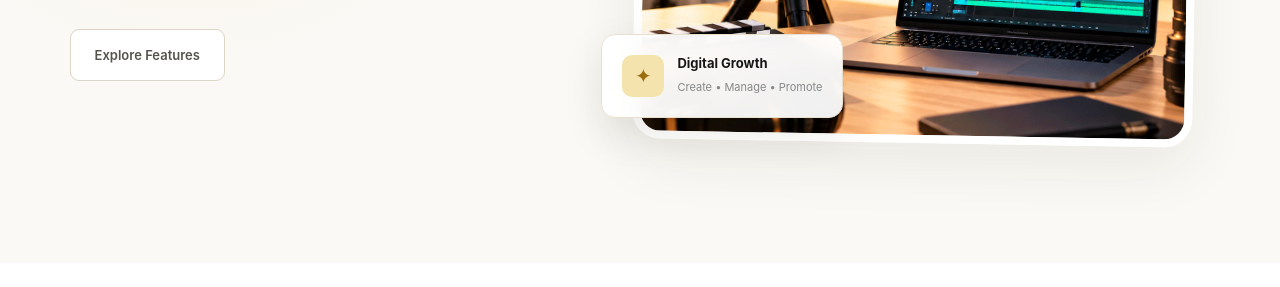
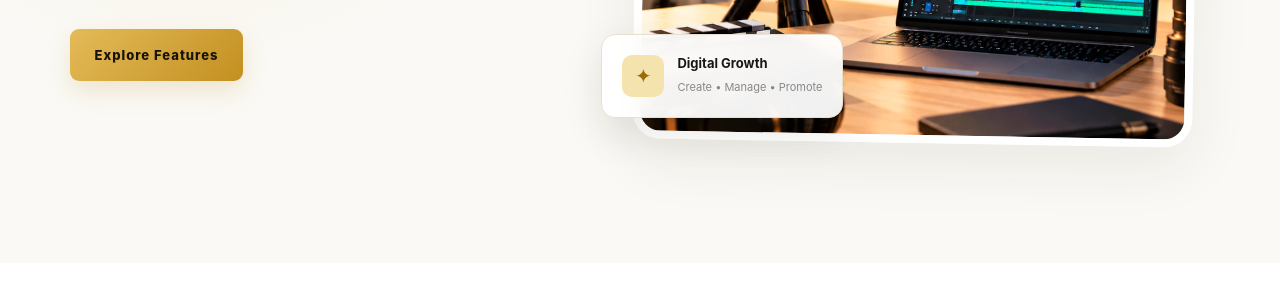
Before and after one commit to Shibin-C/mywebsite, a plain HTML site: page index.html in a window 1280 px wide. Shown: the part 513-800 px from the top of the page. Drawn offline with Linux system fonts and the light colour scheme.

```diff
--- a/index.html
+++ b/index.html
@@ -1444,7 +1444,8 @@
 
                <!-- <a
                     href=""
-                    class="primary-button"
+
+                class="secondary-button"
                 >
                     LOGIN TO HI5 CLICKS
                     <span style="margin-left:9px;">→</span>
@@ -1453,7 +1454,7 @@
 
                 <a
                     href="#features"
-                    class="secondary-button"
+                    class="primary-button"
                 >
                     Explore Features
                 </a>
```
